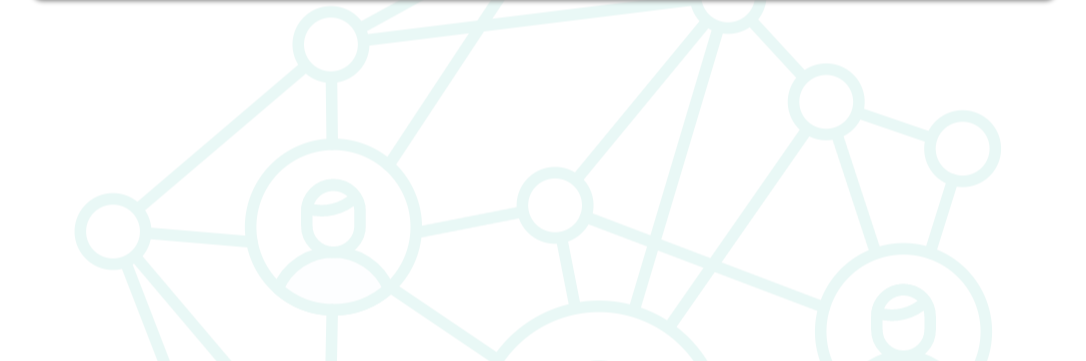
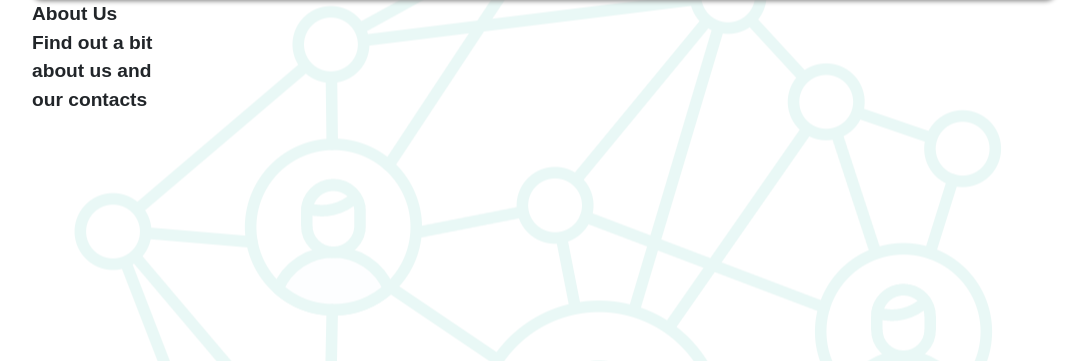
Before and after one commit to StiliyanDyankov/ADataPro-Internship-Stilko, a Django app: page /about/ in a window 1280 px wide. Shown: the part 59-420 px from the top of the page, without its empty margins (96-1182 px from the left). Run offline with Django 4.2, Linux system fonts and the light colour scheme; some libraries are stand-ins or nearby versions; some web fonts are replaced.

Commit message:
Adding content to the about page

```diff
--- a/internship-Copy/internshipProj/GovAnalysis/templates/about.html
+++ b/internship-Copy/internshipProj/GovAnalysis/templates/about.html
@@ -38,7 +38,58 @@
             </div>
             <div class="content-container">
 
+                <div class="about-context">
+                    <div class="context-heading">About Us</div>
+                    <div class="context-desc">Find out a bit about us and our contacts</div>
+                    <div class="heading-div"></div>
+                </div>
 
+                <div class="about-content">
+                    <div class="person-card person-card-left">
+                        <div class="pcard-photo"></div>
+                        <div class="pcard-content">
+                            <div class="pcard-name"></div>
+                            <div class="pcard-desc"></div>
+                            <div class="pcard-gmail"></div>
+                        </div>
+                    </div>
+
+                    <div class="person-card person-card-right">
+                        <div class="pcard-photo"></div>
+                        <div class="pcard-content">
+                            <div class="pcard-name"></div>
+                            <div class="pcard-desc"></div>
+                            <div class="pcard-gmail"></div>
+                        </div>
+                    </div>
+
+                    <div class="person-card person-card-left">
+                        <div class="pcard-photo"></div>
+                        <div class="pcard-content">
+                            <div class="pcard-name"></div>
+                            <div class="pcard-desc"></div>
+                            <div class="pcard-gmail"></div>
+                        </div>
+                    </div>
+
+                    <div class="person-card person-card-right">
+                        <div class="pcard-photo"></div>
+                        <div class="pcard-content">
+                            <div class="pcard-name"></div>
+                            <div class="pcard-desc"></div>
+                            <div class="pcard-gmail"></div>
+                        </div>
+                    </div>
+
+                    <div class="person-card person-card-left">
+                        <div class="pcard-photo"></div>
+                        <div class="pcard-content">
+                            <div class="pcard-name"></div>
+                            <div class="pcard-desc"></div>
+                            <div class="pcard-gmail"></div>
+                        </div>
+                    </div>
+                </div>
 
             </div>
             <div class="footer-container">
```
